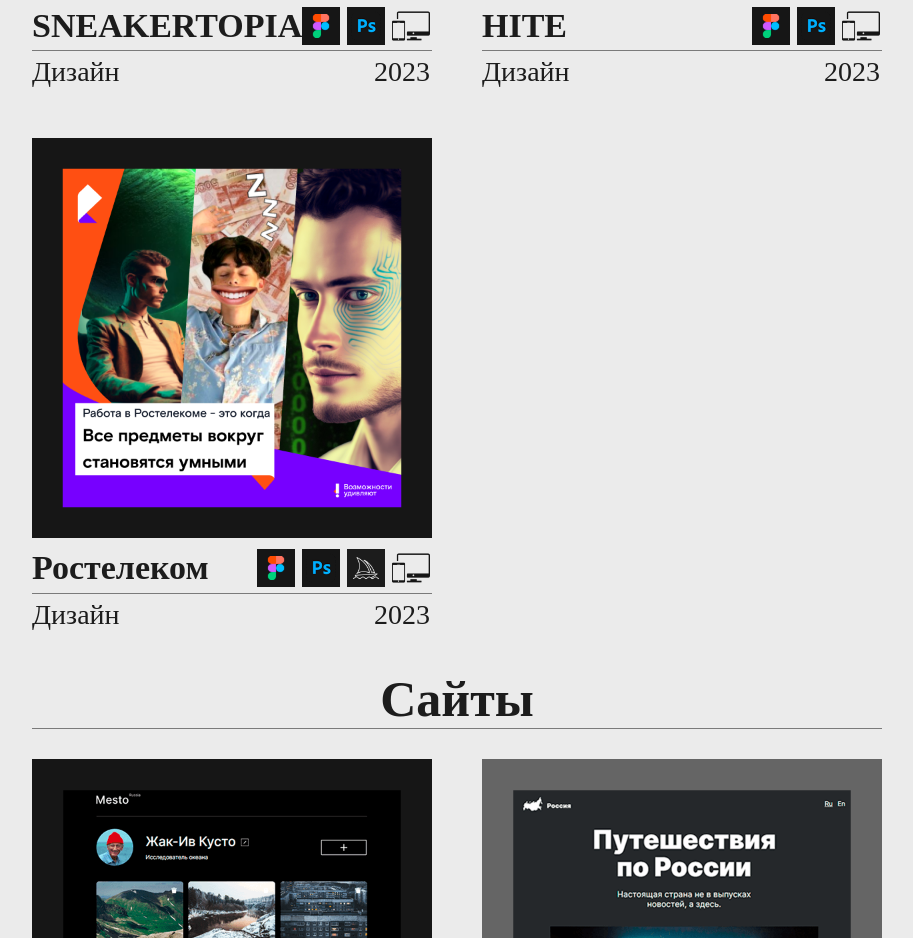
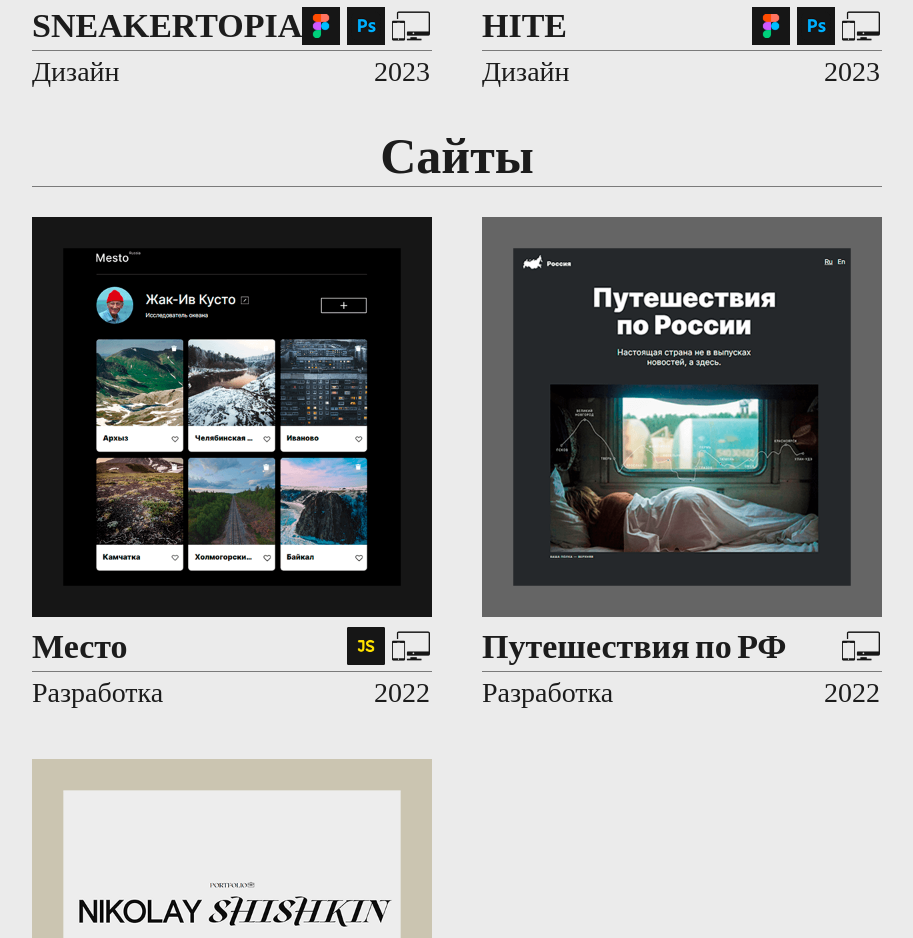
Before and after one commit to OFFSNAKE1/PORTFOLIO, a plain HTML site: page works.html in a window 1280 px wide. Shown: the part 1020-1958 px from the top of the page, without its empty margins (183-1096 px from the left). Drawn offline with Linux system fonts and the light colour scheme; files whose address does not match are found by name.

Commit message:
скрыл ростелеком

```diff
--- a/works.html
+++ b/works.html
@@ -113,7 +113,7 @@
         </div>
         </li>
 
-        <li class="work">
+        <!-- <li class="work">
           <a class="worl__link" href="./banner.html">
           <div class="work__image">
             <img class="work__image-size" src="./images/works/banner-image.png" alt="Сайт Место">
@@ -134,7 +134,7 @@
             <p class="work__number">2023</p>
           </div>
         </div>
-        </li>
+        </li> -->
 
       </ul>
 
```
